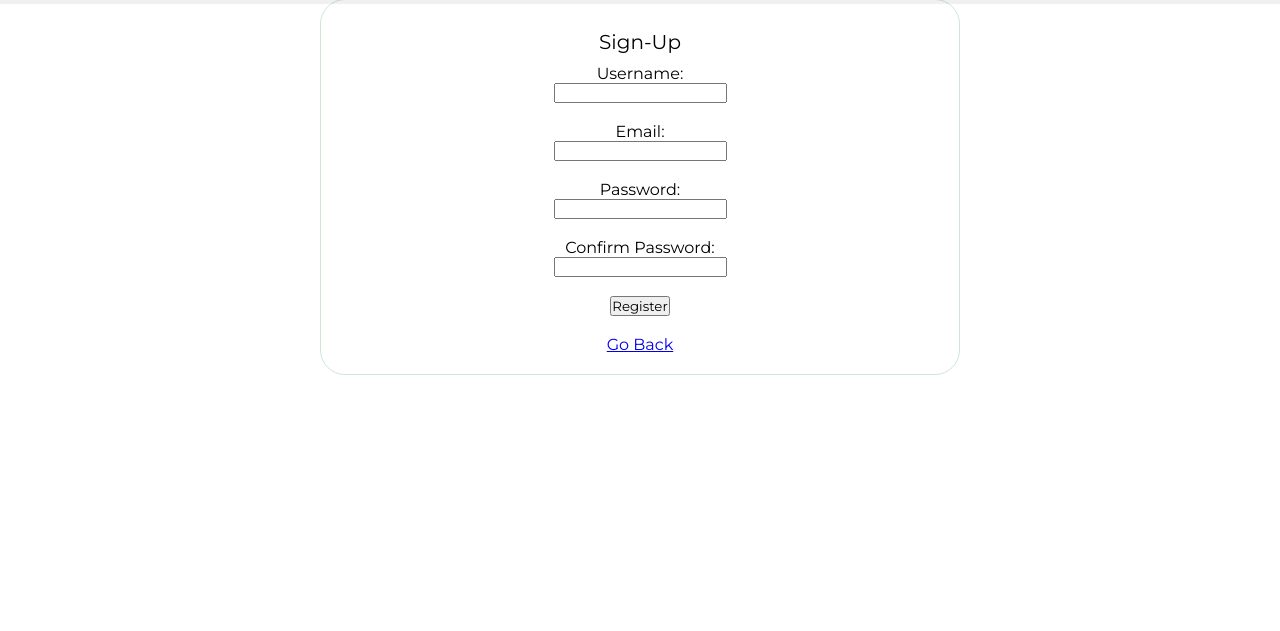
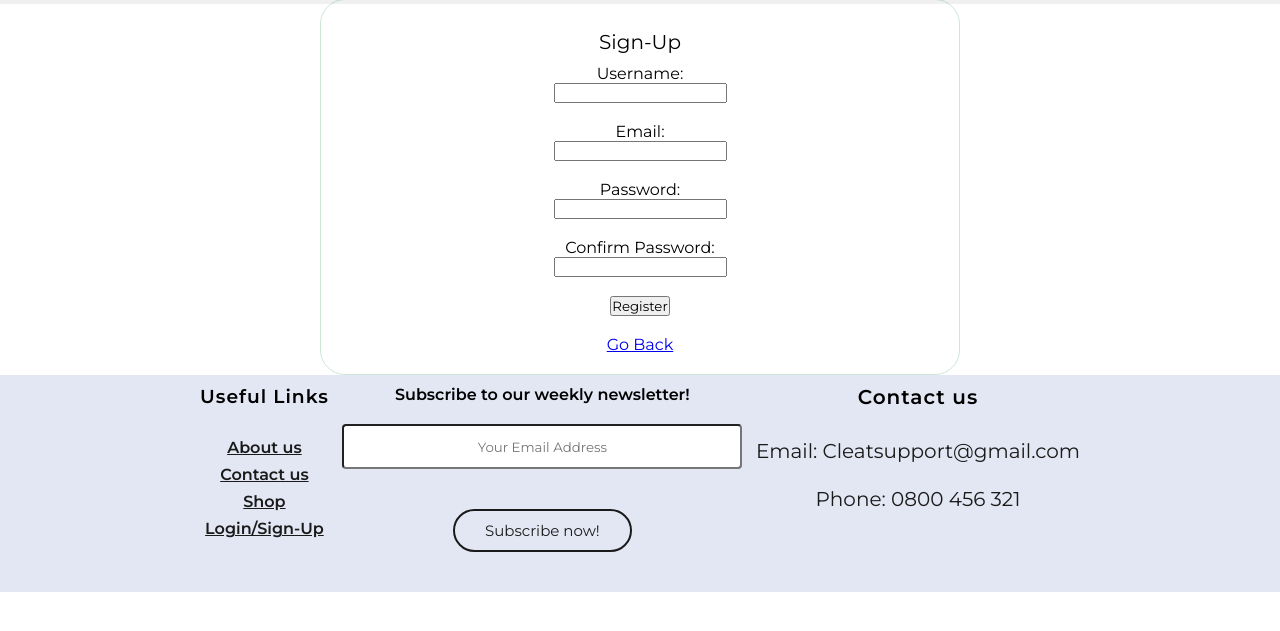
Before and after one commit to Zaryabv/Team37, a Django app: template Cleats/shop/shop/templates/signup.html in a window 1280 px wide. Shown: the part 96-727 px from the top of the page. Run offline with Django 3.2, Linux system fonts and the light colour scheme; the template is opened without the code that fills it, so the values that code supplies are empty; some libraries are stand-ins or nearby versions.

Commit message:
changed banner along bottom of homepage
added a signup link
and added a aboutus link
added footer to my orders and signup page

```diff
--- a/Cleats/shop/shop/templates/signup.html
+++ b/Cleats/shop/shop/templates/signup.html
@@ -48,6 +48,36 @@
 			</form>
 		</div>
 	</section>
+
+	<div class="footer">
+		<div class="col-link">
+		<h3>Useful Links</h3>
+		<a href="#">About us</a>
+		<a href="#">Contact us</a>
+		<a href="#">Shop</a>
+		<a href="#">Login/Sign-Up</a>
+	</div>
+		<div class="col-news">
+			Subscribe to our weekly newsletter!
+			<form>
+				<input type="email" placeholder="Your Email Address" required>
+				<br>
+				<button type="Submit"> Subscribe now!</button>
+			</form>
+		</div>
+		<div class="col-contact">
+			<h3>Contact us</h3>
+				<p>
+				Email: Cleatsupport@gmail.com
+				<br>
+				<br>
+				Phone: 0800 456 321
+				</p>
+		</div>
+
+
+	</div>
+
 </body>
 
 </html>
--- a/Cleats/shop/shop/templates/style.css
+++ b/Cleats/shop/shop/templates/style.css
@@ -318,23 +318,23 @@ body {
     padding: 30px;
 }
 
-sm-banner h4 {
-    color: #fff;
-    font-size: 20px;
-    font-weight: 300;
-
-}
-
-sm-banner h2 {
-    color: #fff;
-    font-size: 28px;
+#sm-banner h4 {
+    color: #1a1a1a;
+    font-size: 40px;
     font-weight: 800;
 
 }
 
-sm-banner span {
-    color: #fff;
-    font-size: 14px;
+#sm-banner h2 {
+    color: #147b62;
+    font-size: 40px;
+    font-weight: 800;
+
+}
+
+#sm-banner span {
+    color: #1a1a1a;
+    font-size: 20px;
     font-weight: 500;
     padding-bottom: 15px;
 
```
Also changed, not shown: Cleats/shop/shop/templates/MyOrders.html (+30 -0 lines), Cleats/shop/shop/templates/index.html (+9 -8 lines).
